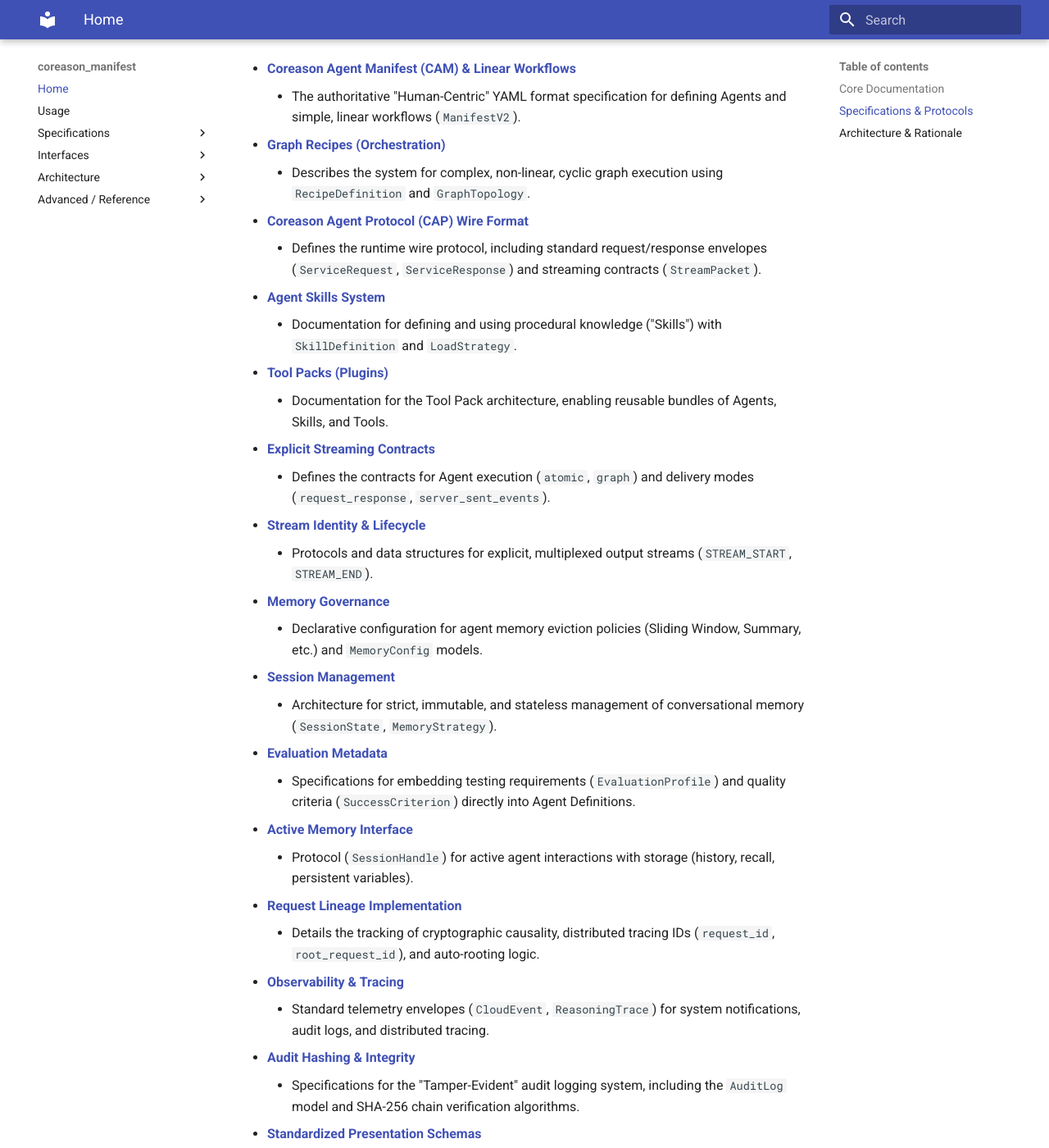
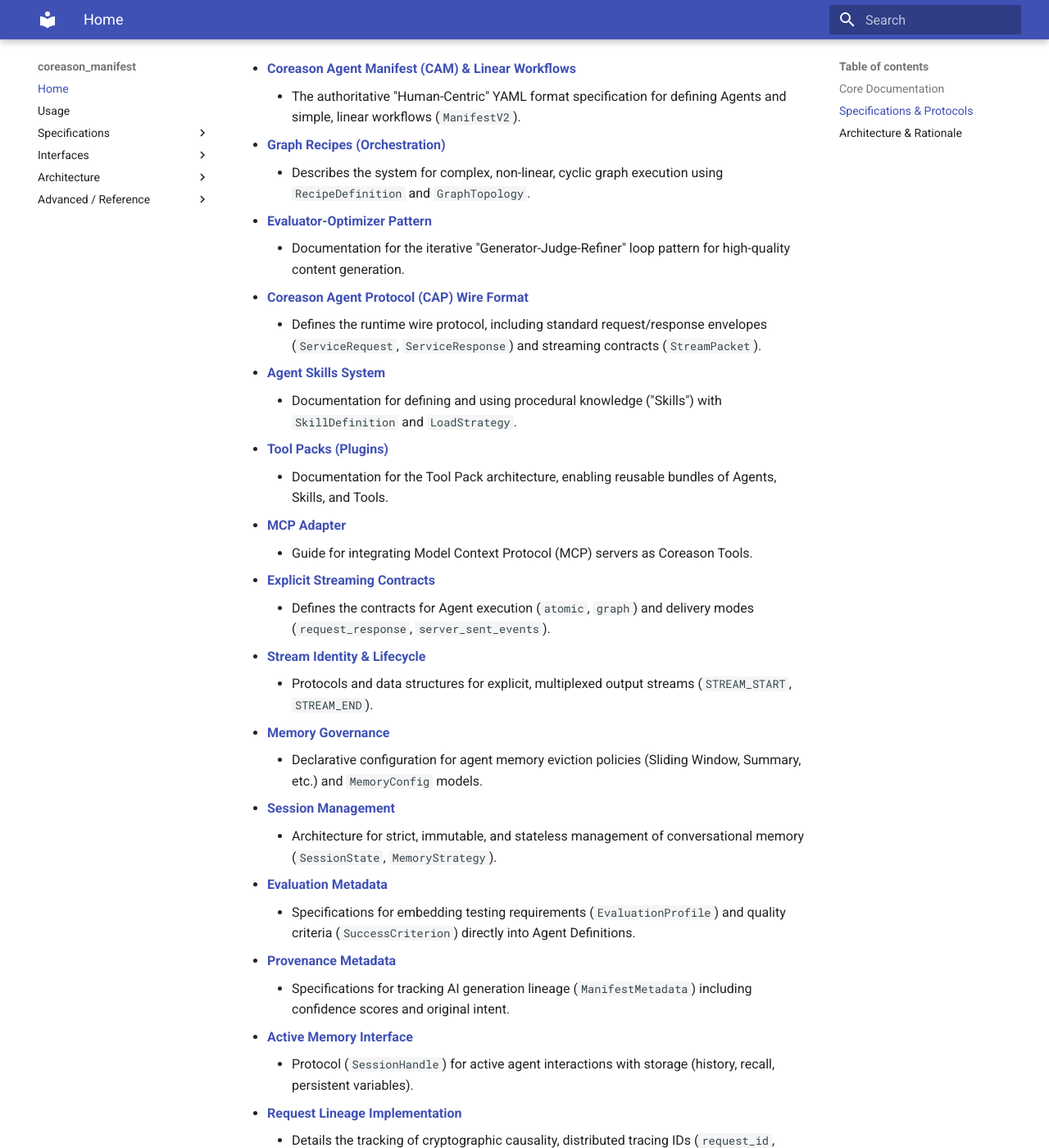
Before and after one commit to CoReason-AI/coreason-manifest, an MkDocs documentation site: the page built from docs/index.md, in a window 1280 px wide and 1400 px high, scrolled down 1167 px. Shown: the whole window at 82% size. Built offline with MkDocs 1.6.1 and Material for MkDocs 9.7.7, drawn with Linux system fonts in a browser that asks for light colours.

Commit message:
Fix README.md examples and organize documentation structure (#392)
- Fix `README.md` example to use correct `RecipeInterface` and imports.
- Export key Recipe components (`RecipeInterface`, `GraphEdge`, `EvaluatorNode`, `PolicyConfig`) in `src/coreason_manifest/__init__.py`.
- Add `evaluator_optimizer.md`, `provenance_metadata.md`, and `interop/mcp_adapter.md` to `mkdocs.yml` and `docs/index.md`.
- Ensure documentation is accurate and reflects the codebase as the source of truth.

```diff
--- a/docs/index.md
+++ b/docs/index.md
@@ -39,6 +39,9 @@
 *   **[Graph Recipes (Orchestration)](graph_recipes.md)**
     *   Describes the system for complex, non-linear, cyclic graph execution using `RecipeDefinition` and `GraphTopology`.
 
+*   **[Evaluator-Optimizer Pattern](evaluator_optimizer.md)**
+    *   Documentation for the iterative "Generator-Judge-Refiner" loop pattern for high-quality content generation.
+
 *   **[Coreason Agent Protocol (CAP) Wire Format](cap/wire_protocol.md)**
     *   Defines the runtime wire protocol, including standard request/response envelopes (`ServiceRequest`, `ServiceResponse`) and streaming contracts (`StreamPacket`).
 
@@ -47,6 +50,9 @@
 
 *   **[Tool Packs (Plugins)](tool_packs.md)**
     *   Documentation for the Tool Pack architecture, enabling reusable bundles of Agents, Skills, and Tools.
+
+*   **[MCP Adapter](interop/mcp_adapter.md)**
+    *   Guide for integrating Model Context Protocol (MCP) servers as Coreason Tools.
 
 *   **[Explicit Streaming Contracts](cap/streaming_contracts.md)**
     *   Defines the contracts for Agent execution (`atomic`, `graph`) and delivery modes (`request_response`, `server_sent_events`).
@@ -62,6 +68,9 @@
 
 *   **[Evaluation Metadata](evaluation_metadata.md)**
     *   Specifications for embedding testing requirements (`EvaluationProfile`) and quality criteria (`SuccessCriterion`) directly into Agent Definitions.
+
+*   **[Provenance Metadata](provenance_metadata.md)**
+    *   Specifications for tracking AI generation lineage (`ManifestMetadata`) including confidence scores and original intent.
 
 *   **[Active Memory Interface](active_memory_interface.md)**
     *   Protocol (`SessionHandle`) for active agent interactions with storage (history, recall, persistent variables).
--- a/mkdocs.yml
+++ b/mkdocs.yml
@@ -6,6 +6,7 @@
   - Usage: usage.md
   - Specifications:
       - "Graph Recipes (Orchestration)": graph_recipes.md
+      - "Evaluator-Optimizer Pattern": evaluator_optimizer.md
       - "Agent Manifest (CAM) & Linear Workflows": cap/specification.md
       - "Agent Skills System": skills.md
       - "Tool Packs (Plugins)": tool_packs.md
@@ -34,6 +35,7 @@
       - "Mock Factory": mock_factory.md
       - "Error Handling": error_handling_standards.md
       - "Evaluation Metadata": evaluation_metadata.md
+      - "Provenance Metadata": provenance_metadata.md
       - "Event Content Types": event_content_types.md
       - "Frontend Integration": frontend_integration.md
       - "Request Lineage (Impl)": request_lineage_implementation.md
```
Also changed, not shown: README.md (+7 -5 lines), src/coreason_manifest/__init__.py (+8 -0 lines).
